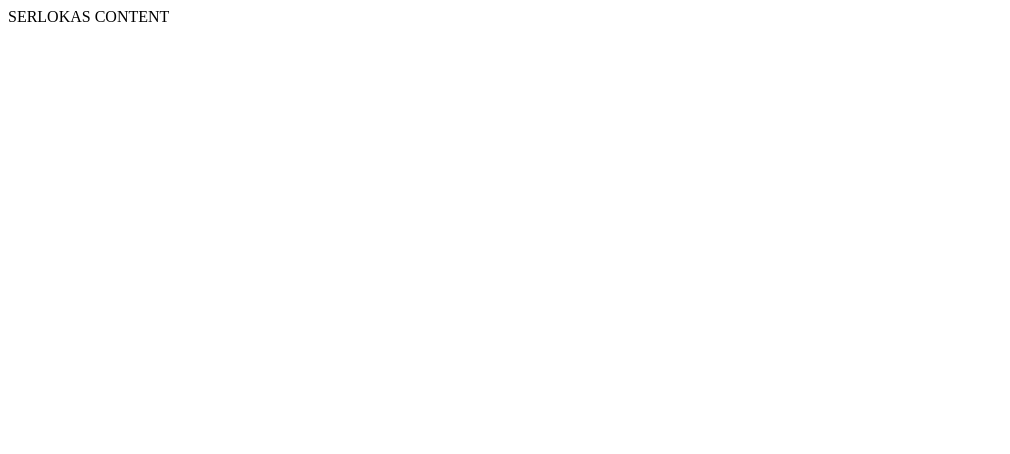
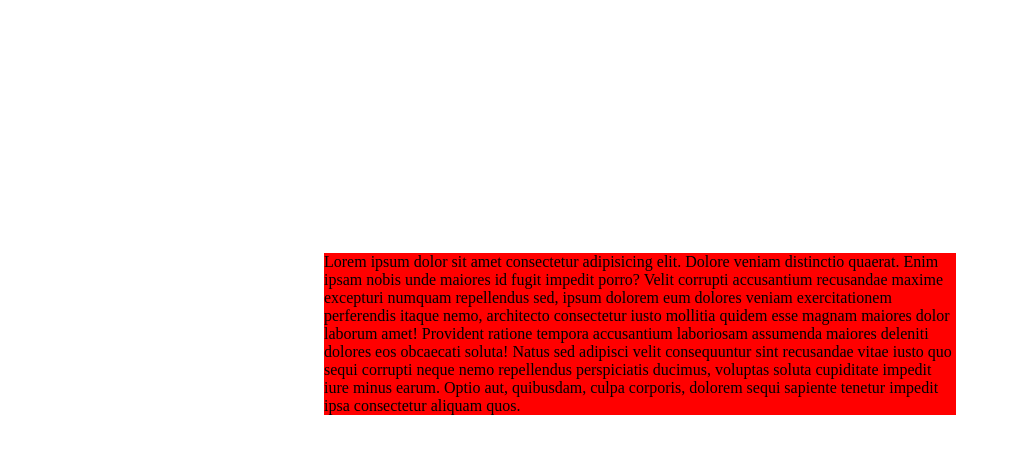
Before and after one commit to nsn1930/2-serlokas, a website: page index.html in a window 1280 px wide. Shown: the whole page, without its empty margins (0-1010 px from the left). Drawn offline with Linux system fonts and the light colour scheme.

Commit message:
contend of the middle of the screen

```diff
--- a/index.html
+++ b/index.html
@@ -9,7 +9,26 @@
 </head>
 
 <body>
-   SERLOKAS CONTENT
+<div style="background-color: red; width: 50%; margin-left: 25%; margin-top: 20%;">Lorem ipsum dolor sit amet consectetur adipisicing elit. Dolore veniam distinctio quaerat. Enim ipsam nobis unde maiores id fugit impedit porro? Velit corrupti accusantium recusandae maxime excepturi numquam repellendus sed, ipsum dolorem eum dolores veniam exercitationem perferendis itaque nemo, architecto consectetur iusto mollitia quidem esse magnam maiores dolor laborum amet! Provident ratione tempora accusantium laboriosam assumenda maiores deleniti dolores eos obcaecati soluta! Natus sed adipisci velit consequuntur sint recusandae vitae iusto quo sequi corrupti neque nemo repellendus perspiciatis ducimus, voluptas soluta cupiditate impedit iure minus earum. Optio aut, quibusdam, culpa corporis, dolorem sequi sapiente tenetur impedit ipsa consectetur aliquam quos.</div>
 </body>
 
 </html>
+
+<!--
+    KOMENTAIRAI:
+    ============
+
+    stiliaus rasymo sintakse:
+    savybes-pavadinimas: reiksme;
+
+    pvz.:
+    backgruond-color: red;
+    width: 50%;
+
+    elementu stumdymas vienas kito atzvilgiu:
+    margin: 10%            10% visomis kryptimis
+    margin-left: 25%;
+    margin-top: 25%;
+    margin-right: 25%;
+    margin-botom: 25%;
+-->
```
